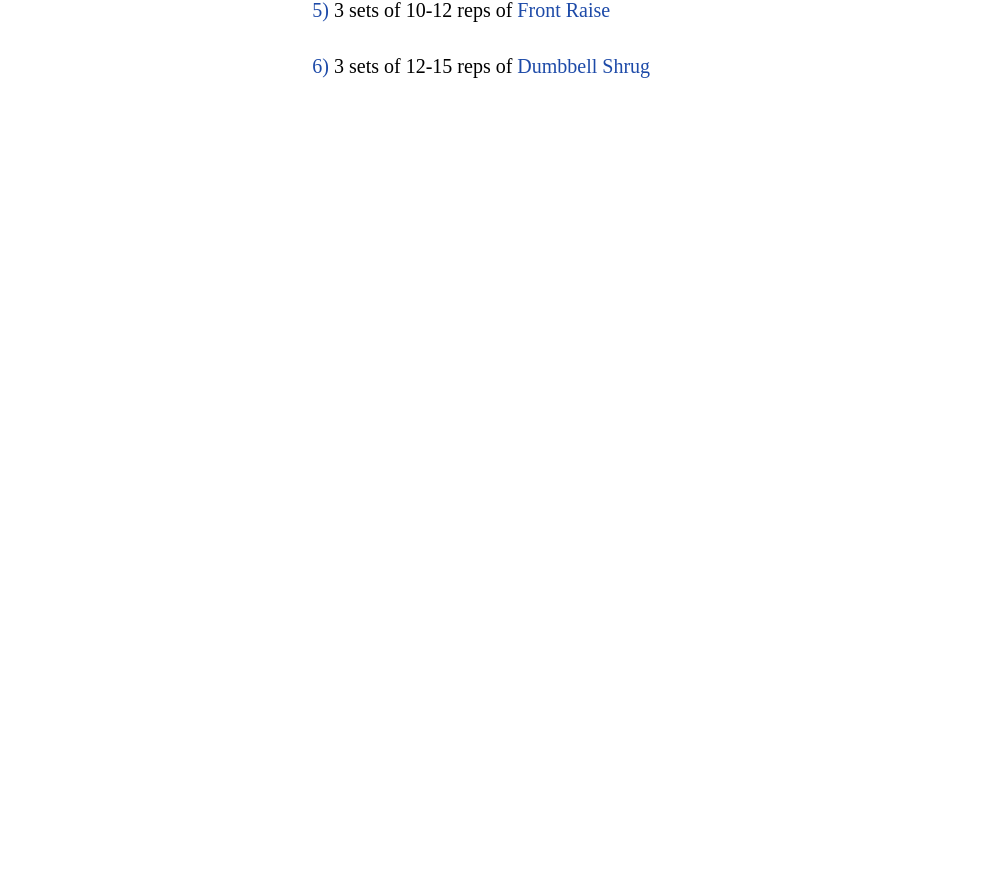
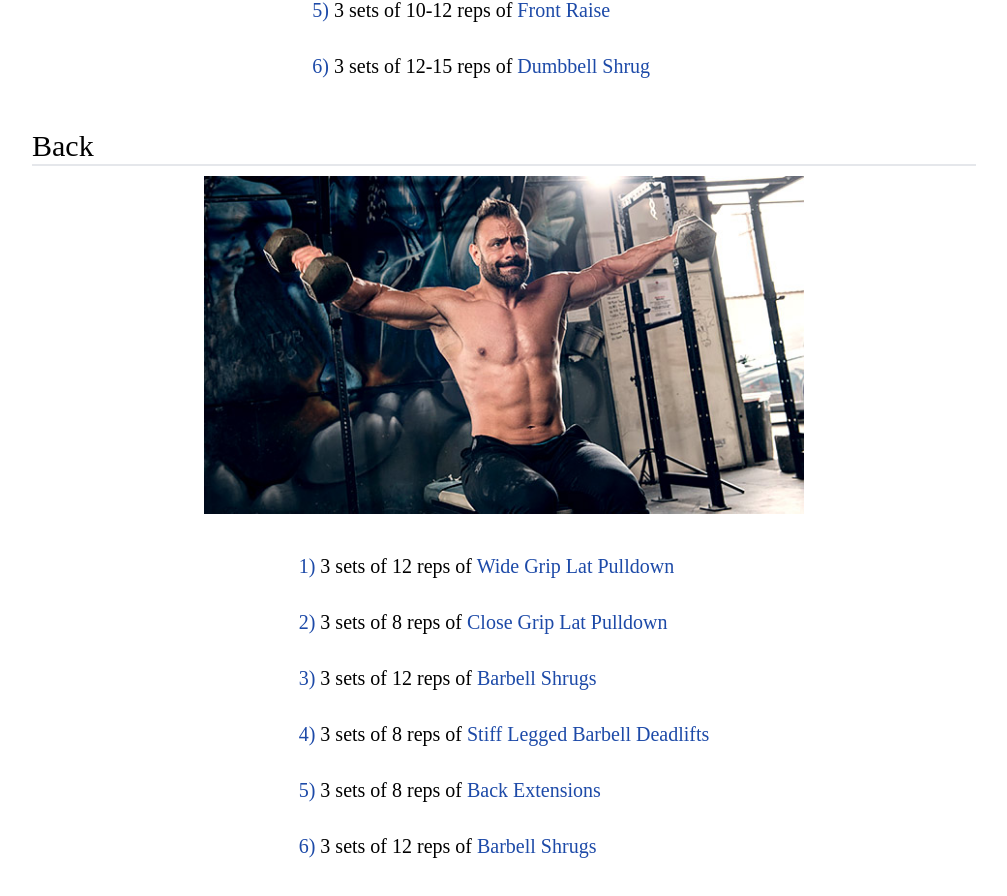
Before and after one commit to DelaurierDev/client, a React (Create React App) app: page / in a window 1280 px wide. Shown: the part 4015-4911 px from the top of the page, without its empty margins (136-1143 px from the left). Before the commit the page ends 4333 px from the top, so only its background shows below. Built offline with nearby package versions, Linux system fonts and the light colour scheme.

Commit message:
Adding a back workout to the workout section

```diff
--- a/src/components/Workout.jsx
+++ b/src/components/Workout.jsx
@@ -54,6 +54,20 @@ const Workout = () => {
                     </ul>
                 </div>
             </div>
+            <div>
+                <p className='text-3xl border-b-2'>Back</p>
+                <div className='my-[10px] flex flex-col items-center'>
+                    <img src={Raise} alt="Bench press" className='w-[600px] mx-auto'/>
+                    <ul className='my-[10px] center'>
+                        <li className='text-xl my-7'><span className='text-[#1d4aa8] text-xl'>1) </span>3 sets of 12 reps of <a href="https://www.youtube.com/watch?v=lueEJGjTuPQ" target="_" className='text-[#1d4aa8]'>Wide Grip Lat Pulldown</a></li>
+                        <li className='text-xl my-7'><span className='text-[#1d4aa8] text-xl'>2) </span>3 sets of 8 reps of <a href="https://www.youtube.com/watch?v=IjoFCmLX7z0" target="_"className='text-[#1d4aa8]'>Close Grip Lat Pulldown</a></li>
+                        <li className='text-xl my-7'><span className='text-[#1d4aa8] text-xl'>3) </span>3 sets of 12 reps of <a href="https://www.youtube.com/watch?v=9xGqgGFAtiM" target='_' className='text-[#1d4aa8]'>Barbell Shrugs</a></li>
+                        <li className='text-xl my-7'><span className='text-[#1d4aa8] text-xl'>4) </span>3 sets of 8 reps of <a href="https://www.youtube.com/watch?v=CN_7cz3P-1U" target='_' className='text-[#1d4aa8]'>Stiff Legged Barbell Deadlifts</a></li>
+                        <li className='text-xl my-7'><span className='text-[#1d4aa8] text-xl'>5) </span>3 sets of 8 reps of <a href="https://www.youtube.com/watch?v=ph3pddpKzzw" target='_' className='text-[#1d4aa8]'>Back Extensions</a></li>
+                        <li className='text-xl my-7'><span className='text-[#1d4aa8] text-xl'>6) </span>3 sets of 12 reps of <a href="https://www.youtube.com/watch?v=9xGqgGFAtiM" target='_' className='text-[#1d4aa8]'>Barbell Shrugs</a></li>
+                    </ul>
+                </div>
+            </div>
         </div>
     </div>
 
```
